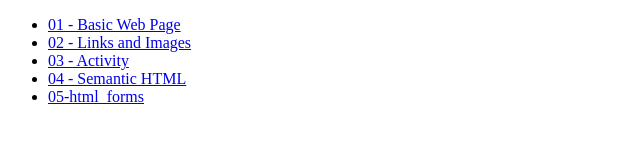
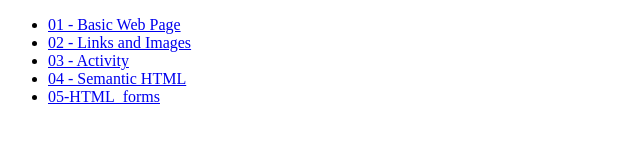
Before and after one commit to IanJuan04/wd82p, a plain HTML site: page index.html in a window 1280 px wide. Shown: the full height of the page, 0-640 px from the left. Drawn offline with Linux system fonts and the light colour scheme.

```diff
--- a/index.html
+++ b/index.html
@@ -13,7 +13,7 @@
       </li>
       <li><a href="03-activity/index.html">03 - Activity</a></li>
       <li><a href="04-semantic_html/index.html">04 - Semantic HTML</a></li>
-      <li><a href="05-html_forms/">05-html_forms</a></li>
+      <li><a href="05-html_forms/">05-HTML_forms</a></li>
     </ul>
   </body>
 </html>
```
